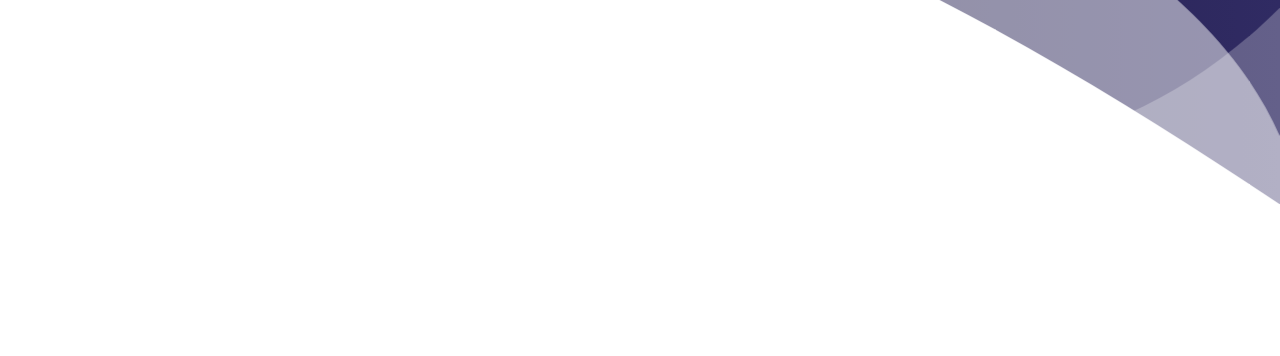
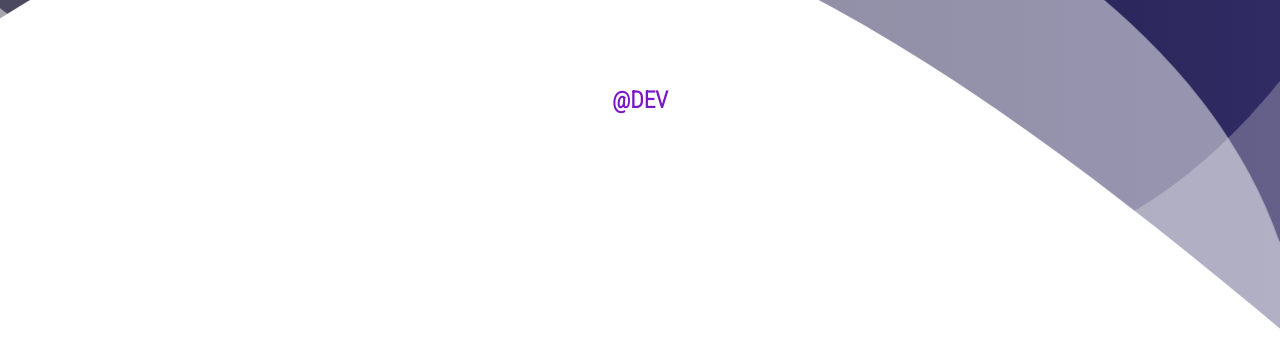
Before and after one commit to ThalesAdriel/Verficador-de-idade, a plain HTML site: page index.html in a window 1280 px wide. Shown: the part 720-1076 px from the top of the page. Before the commit the page ends 946 px from the top, so only its background shows below. Drawn offline with Linux system fonts and the light colour scheme.

Commit message:
Update styles.css

```diff
--- a/css/styles.css
+++ b/css/styles.css
@@ -112,7 +112,7 @@ img{
     position: relative;
     display: block;
     width: calc(300% + 1.3px);
-    height: 500px;
+    height: 63rem;
     transform: rotateY(180deg);
 }
 .wave {
```
